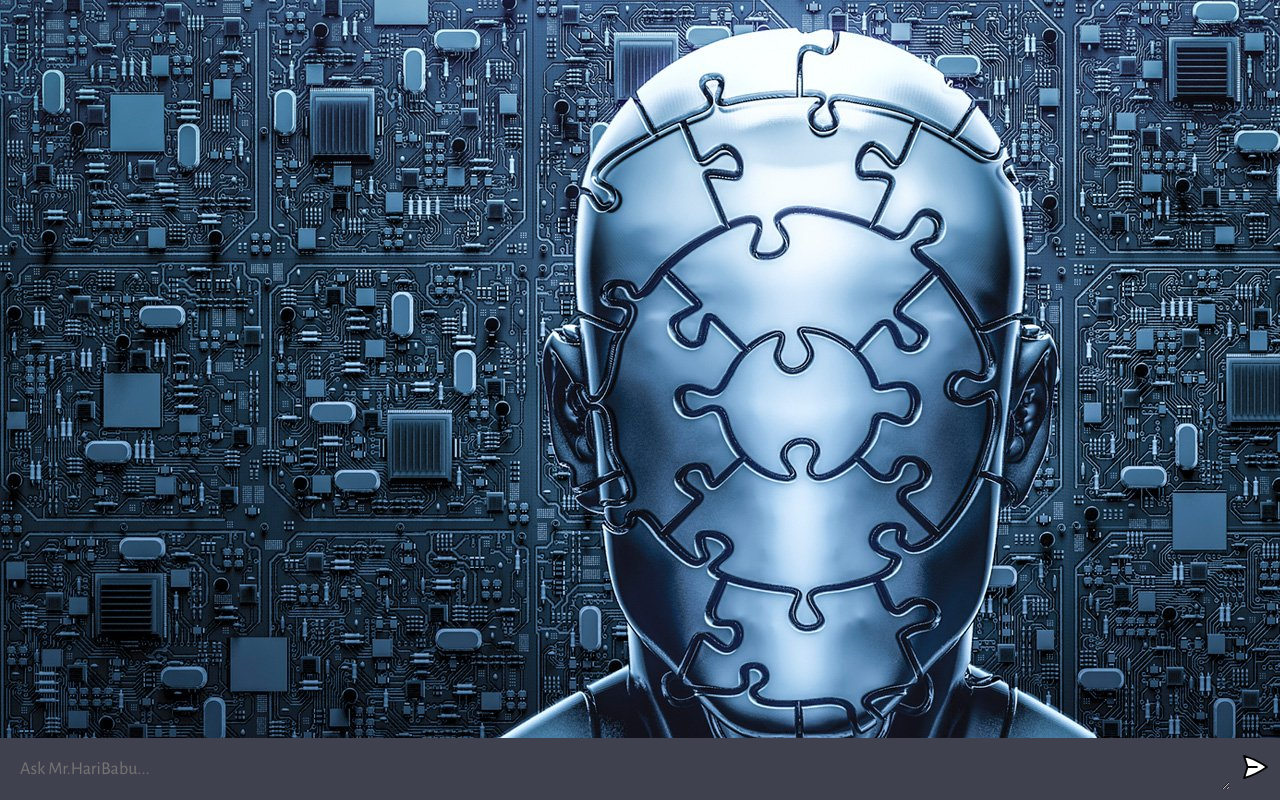
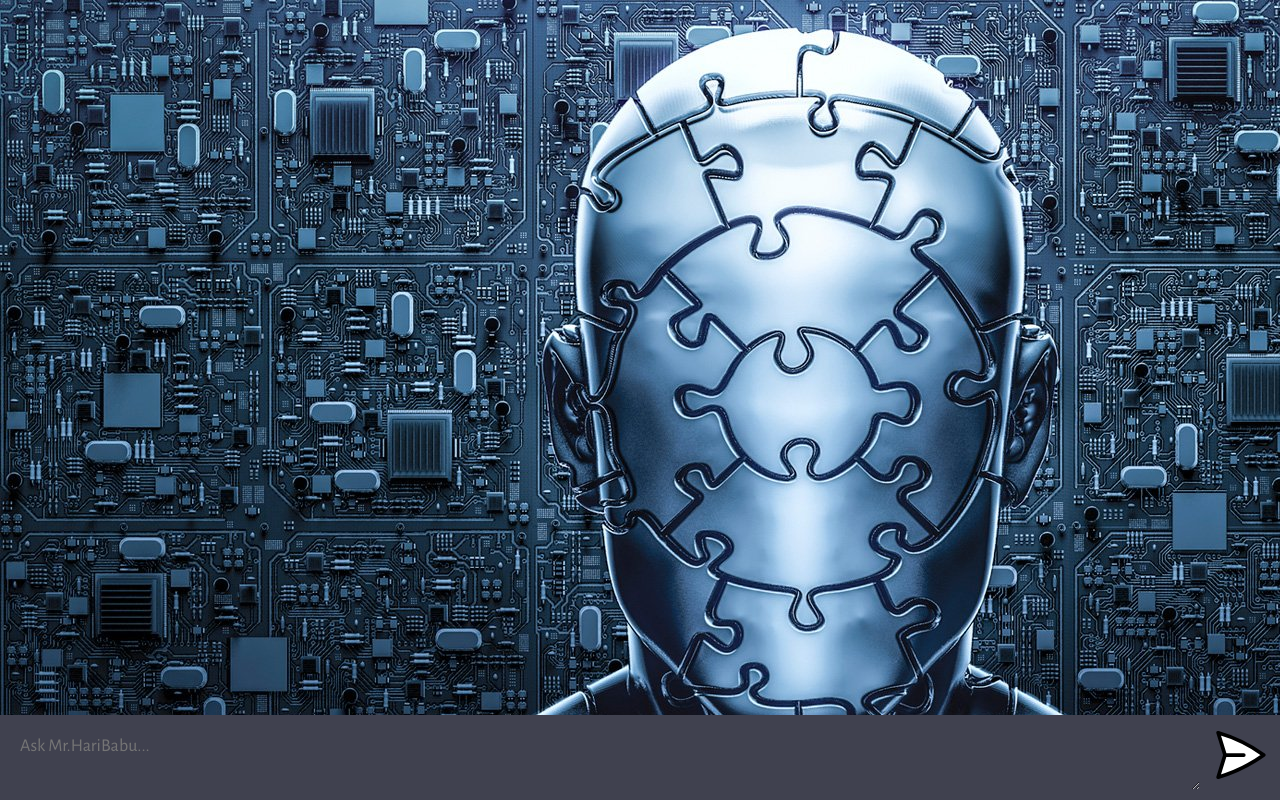
Before and after one commit to harivishnu735/First_AI, a website built with Vite: page client/index.html in a window 1280 px wide. Built offline with nearby package versions, Linux system fonts and the light colour scheme.

Commit message:
Update style.css

```diff
--- a/client/style.css
+++ b/client/style.css
@@ -145,6 +145,6 @@ button {
 }
 
 form img {
-  width: 30px;
-  height: 30px;
+  width: 60px;
+  height: 60px;
 }
```
